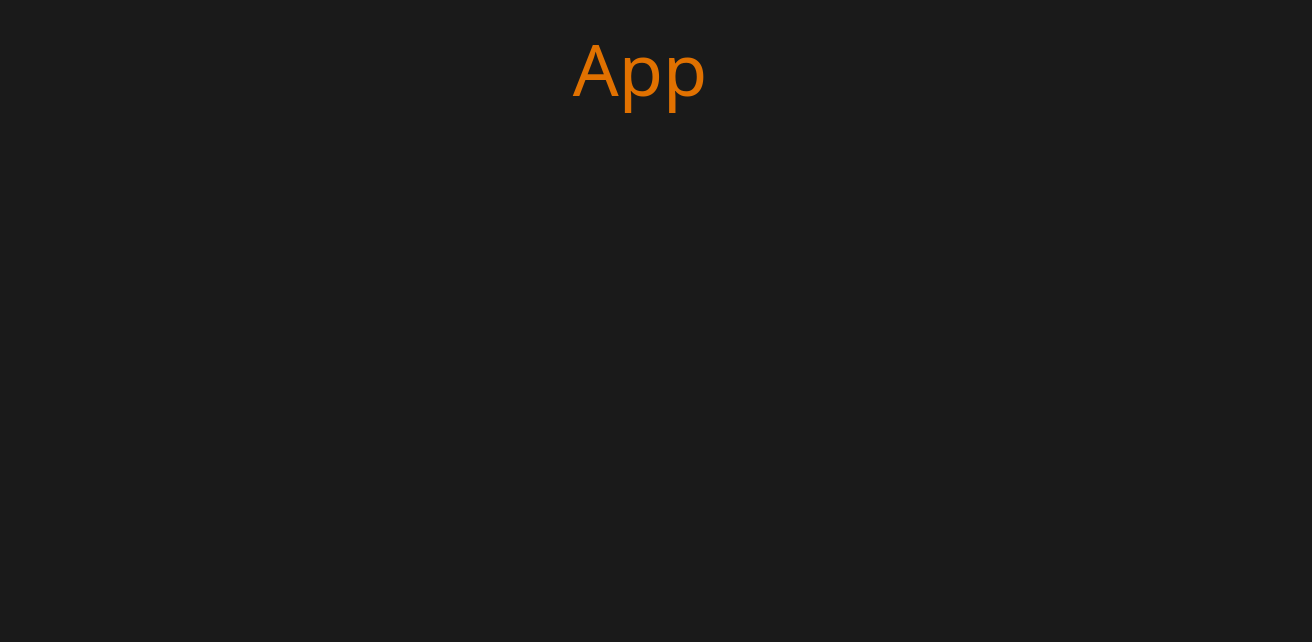
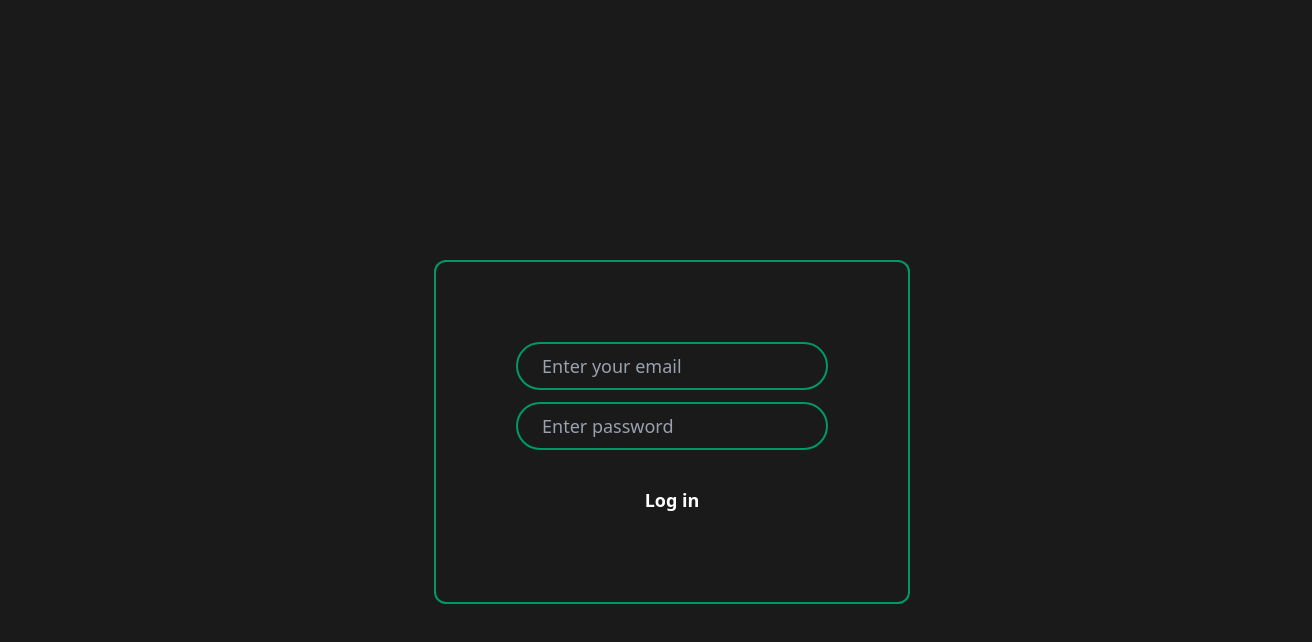
Before and after one commit to nikhilcoder1/react-employee-management-system, a React (Vite) app in the folder react-employee-management-system/: page / in a window 1280 px wide. Shown: the top 642 px of the page, 1312 px wide, since content can reach past the window. Built offline with nearby package versions, Linux system fonts and the light colour scheme.

Commit message:
Login Route added

```diff
--- a/react-employee-management-system/src/App.jsx
+++ b/react-employee-management-system/src/App.jsx
@@ -2,12 +2,15 @@ import { useState } from 'react'
 import reactLogo from './assets/react.svg'
 import viteLogo from '/vite.svg'
 import './App.css'
+import Login from './components/Auth/Login'
 
 function App() {
   const [count, setCount] = useState(0)
 
   return (
-    <h1 className='text-amber-600 text-7xl'>App</h1>
+    <>
+      <Login />
+    </>
   )
 }
 
```
